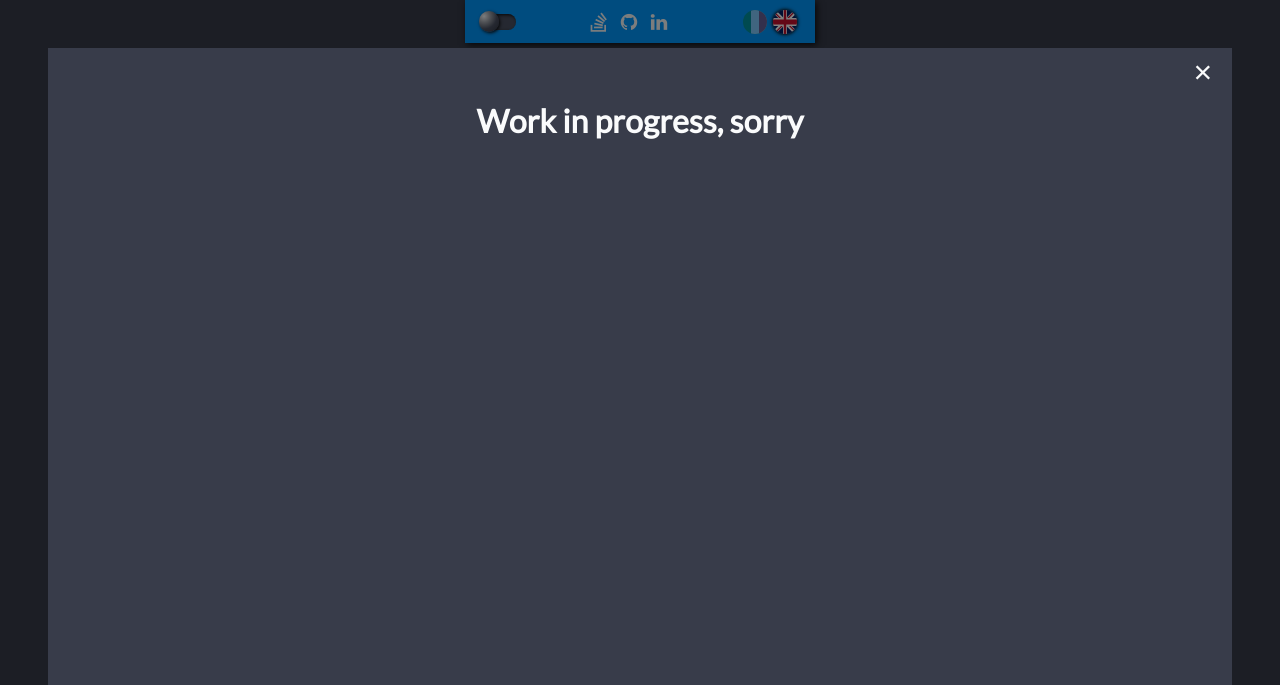
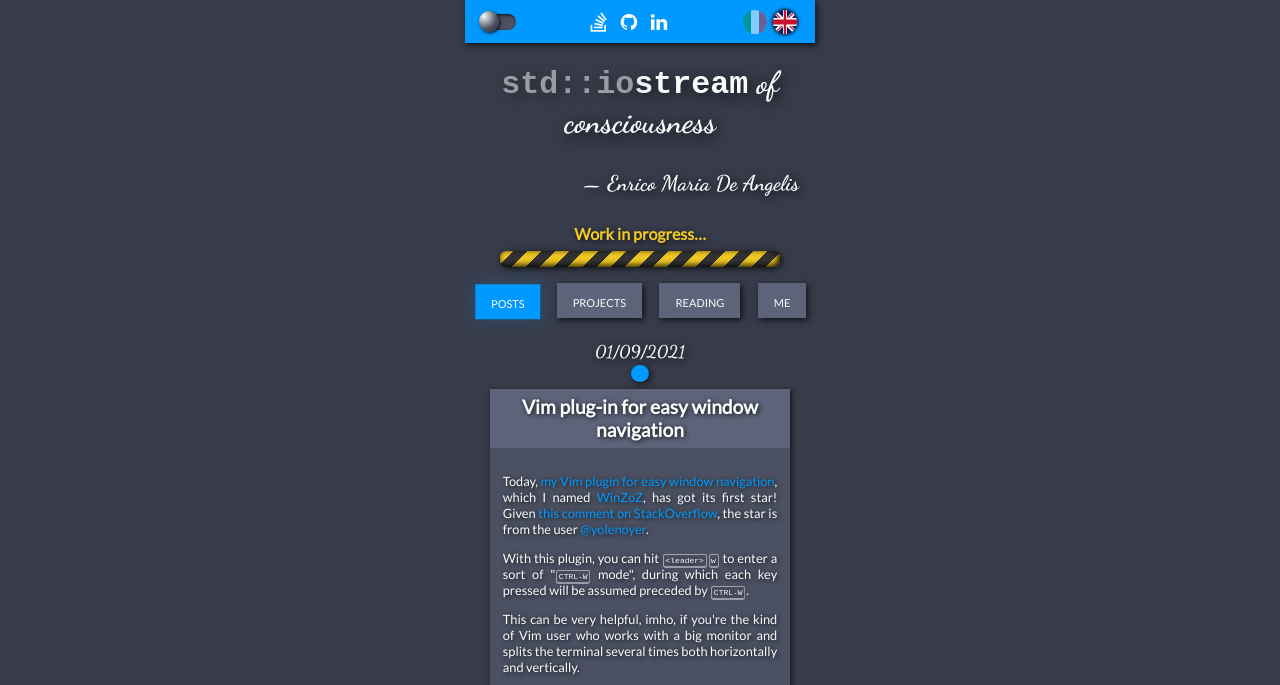
Before and after one commit to Aster89/aster89.github.io, a website: page index.html in a window 1280 px wide. Shown: the top 685 px of the page. Drawn offline with Linux system fonts and the light colour scheme; no server answers.

Commit message:
Remove modal and use WIP bar instead

```diff
--- a/css/modules/modal.css
+++ b/css/modules/modal.css
@@ -1,50 +1,20 @@
-.modal {
-  /* display: none; REMOVE THIS LINE WHEN PUBLISHING */
+.WIP {
+  --yellow: #f1c923;
+  --grey: #333;
+  color: var(--yellow);
+  text-align: center;
+  font-weight: bolder;
 }
 
-.modal-backdrop {
-  position: fixed;
-  top: 0;
-  bottom: 0;
-  right: 0;
-  left: 0;
-  background-color: rgba(0, 0, 0, 0.5);
-  z-index: 1;
+.WIP::after {
+  content: "";
+  display: block;
+  height: 1em;
+  width: 80%;
+  --init: 0px;
+  background-image: repeating-linear-gradient(-45deg, var(--yellow) var(--init), var(--yellow) calc(var(--init) + 10px), var(--grey) calc(var(--init) + 10px), var(--grey) calc(var(--init) + 20px));
+  margin: auto;
+  margin-top: 0.5em;
+  border-radius: 0.4em;
+  box-shadow: 0.1em 0.1em 0.4em var(--shadow), inset -0.1em -0.1em 0.4em black;
 }
-
-.modal-body {
-  position: fixed;
-  top: 3em;
-  bottom: 3em;
-  right: 3em;
-  left: 3em;
-  padding: 2em 3em;
-  background-color: var(--bg-color);
-  overflow: auto;
-  text-align: center;
-  z-index: 2;
-}
-
-.modal-close {
-  background-color: transparent;
-  position: absolute;
-  top: 0.3em;
-  right: 0.3em;
-  cursor: pointer;
-  font-size: 2em;
-  height: 1em;
-  width: 1em;
-  text-indent: 10em;
-  overflow: hidden;
-  border: 0;
-}
-
-.modal-close::after {
-  color: var(--fg-color);
-  position: absolute;
-  line-height: 0.5;
-  top: 0.2em;
-  left: 0.1em;
-  text-indent: 0;
-  content: "\00D7";
-}
--- a/index.html
+++ b/index.html
@@ -75,15 +75,8 @@
           <h4 class="handwriting page-author text-shadow">&mdash; Enrico Maria De Angelis</h4>
         </div>
       </header>
-      <div class="modal" id="modal">
-        <div class="modal-backdrop"></div>
-        <div class="modal-body">
-          <h1>Work in progress, sorry</h1>
-          <button class="modal-close" id="close">close</button>
-        </div>
-      </div>
+      <div class="WIP text-shadow">Work in progress&#8230;</div>
       <!-- why does the script need to be here and not above? -->
-      <script type="text/javascript" src="js/modal.js"></script>
       <nav> <!-- consider moving this into the header: http://www.cellbiol.com/bioinformatics_web_development/chapter-3-your-first-web-page-learning-html-and-css/introducing-html5-footer-header-nav-article-section-and-aside-elements/ -->
         <ul class="site-nav">
           <li class="switch-button">
--- a/js/modal.js
+++ /dev/null
@@ -1,6 +0,0 @@
-var close = document.getElementById('close');
-var modal = document.getElementById('modal');
-close.addEventListener('click', function (event) {
-  event.preventDefault();
-  modal.style.display = 'none';
-});
```
